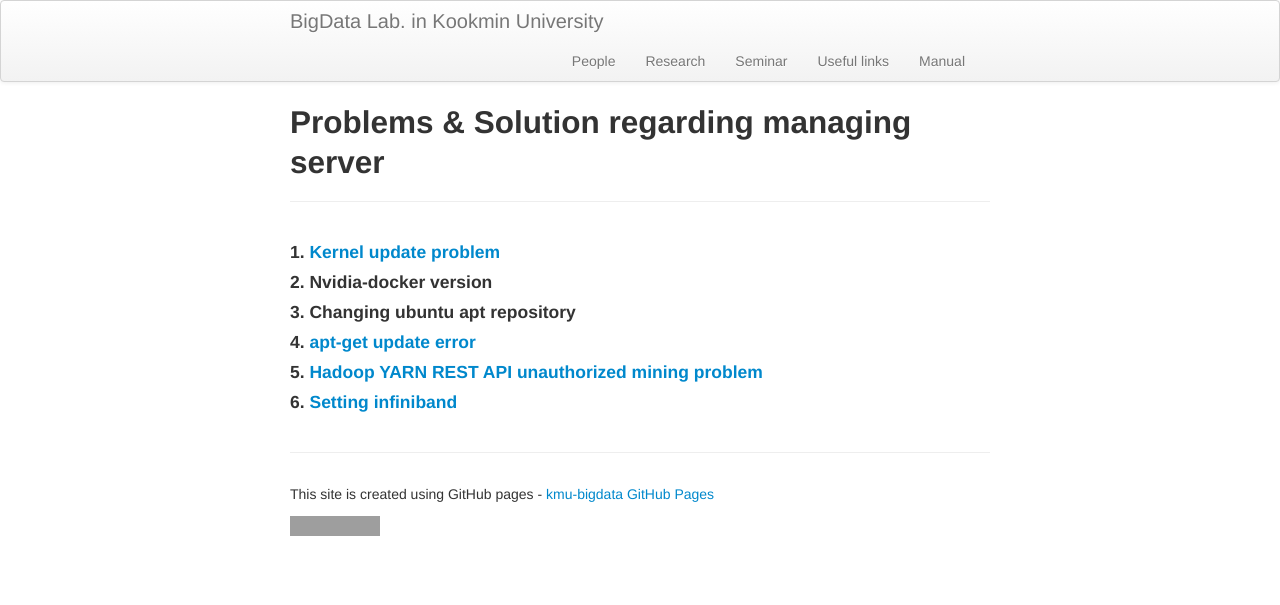
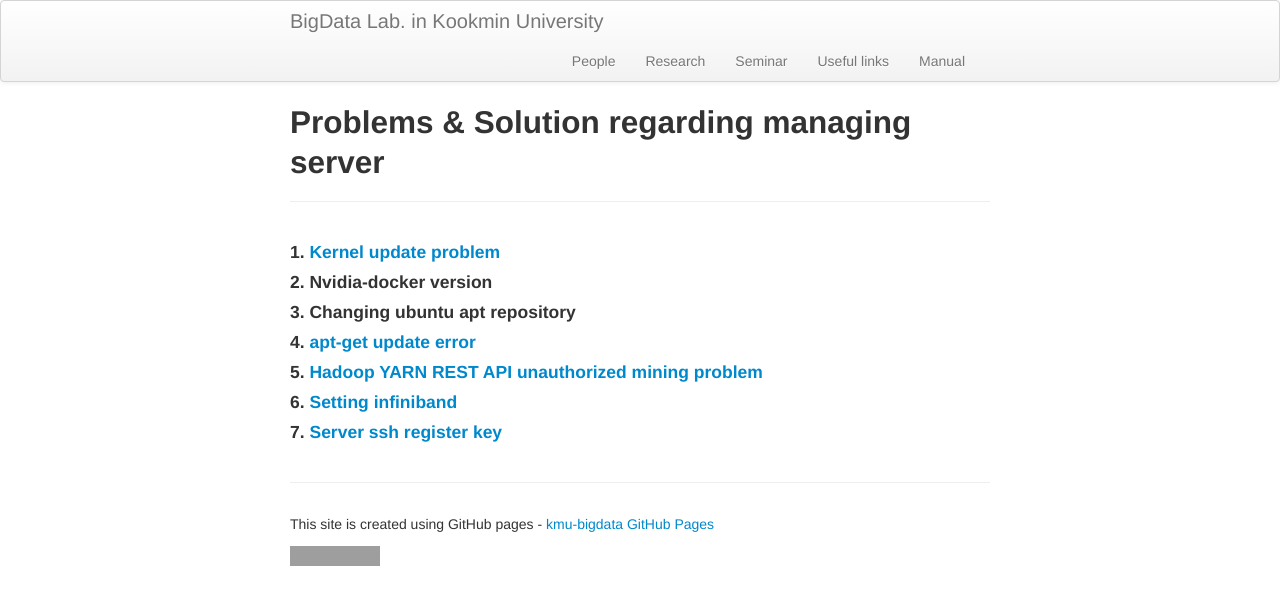
Before and after one commit to ddps-lab/kmu-bigdata.github.io, a Jekyll site: the page built from manual/server.md, in a window 1280 px wide. Shown: the top 605 px of the page. Built offline with Jekyll 4.4.1, drawn with Linux system fonts in a browser that asks for light colours; grey boxes are pictures that could not be loaded.

Commit message:
updating server ssh register key

```diff
--- a/manual/server.md
+++ b/manual/server.md
@@ -14,3 +14,5 @@ title: Problems & Solution regarding managing server
 #### 5. [Hadoop YARN REST API unauthorized mining problem](https://docs.google.com/document/d/1Atp9-PXv3Ziwi5QMWJCutrFcYhzZkBT6YWAPQ1y8WYk/edit?usp=sharing)
 
 #### 6. [Setting infiniband](https://docs.google.com/document/d/1d0v7dStHVy8Goh76T_Gdkb6rHlCRE5wnvAwqQzaD4Zc/edit?usp=sharing)
+
+#### 7. [Server ssh register key](https://docs.google.com/document/d/1nKLb80F99efQsQJ8vHWYCIJyCGdLxmF6K-iHVqh4jWc/edit?usp=sharing)
```
